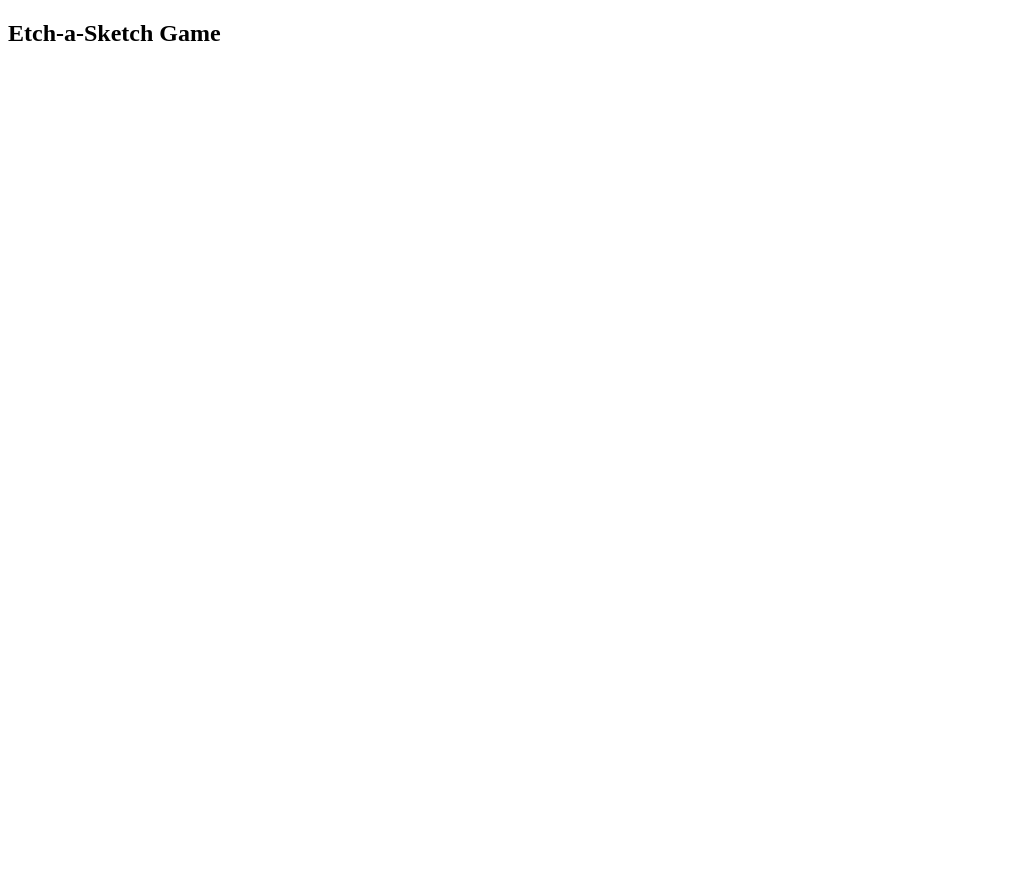
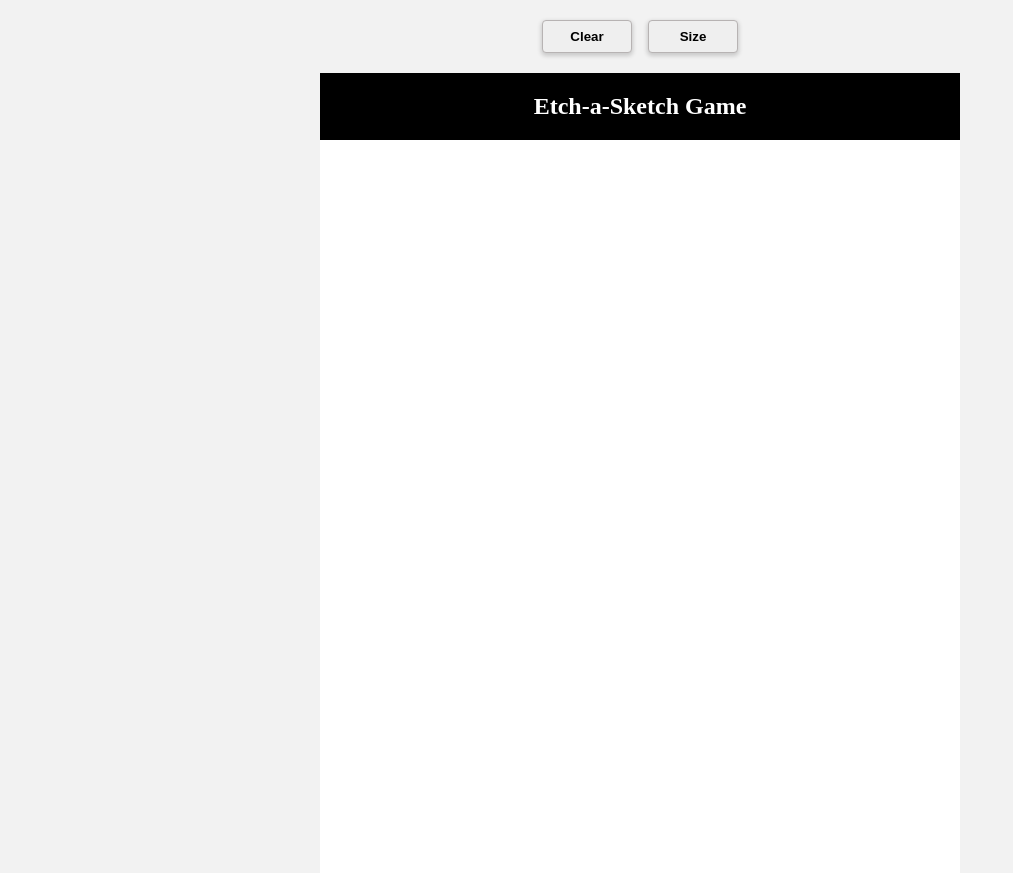
Before and after one commit to aldirany2/Etch-a-Sketch, a plain HTML site: page index.html in a window 1280 px wide. Shown: the whole page, without its empty margins (0-1013 px from the left). Before the commit the page ends 800 px from the top, so only its background shows below. Drawn offline with Linux system fonts and the light colour scheme.

Commit message:
upload my first load

```diff
--- a/custom.js
+++ b/custom.js
@@ -1 +1,20 @@
 let content = document.querySelector(".mainContent");
+let total  = 16*16;
+// let width = content.clientWidth;
+// let height = content.clientHeight;
+
+// let cellSize = 10;
+
+// let cols = Math.floor(width / cellSize);
+// let rows = Math.floor(height / cellSize);
+// let total = rows * cols;
+
+for(i=0; i<=total; i++){
+    const grid = document.createElement("div");
+    grid.className ="cell";
+    content.appendChild(grid);
+
+    grid.addEventListener("mouseover", (e)=>{
+        e.target.style.backgroundColor="red"
+    })
+}
--- a/index.html
+++ b/index.html
@@ -3,13 +3,20 @@
 <head>
     <meta charset="UTF-8">
     <meta name="viewport" content="width=device-width, initial-scale=1.0">
+    <link rel="stylesheet" href="style.css">
     <title>Etch-a-Sketch</title>
 </head>
 <body>
 
     <section class="container">
-        <h2>Etch-a-Sketch Game</h2>
-        <div class="mainContent"></div>
+        <div class="btns">
+            <button>clear</button>
+            <button onclick="size()">size</button>
+        </div>
+        <div class="game">
+            <h2>Etch-a-Sketch Game</h2>
+            <div class="mainContent"></div>
+        </div>
     </section>
 
     <script src="/custom.js"></script>
--- /dev/null
+++ b/style.css
@@ -0,0 +1,69 @@
+body {
+    margin: 0;
+    padding: 0;
+    background-color: #f2f2f2;
+    display: flex;
+    justify-content: center;
+    align-items: center;
+}
+
+.container {
+    width: 50%;
+    height: 100vh;
+    padding: 0;
+}
+
+.btns{
+    margin: 20px ;
+    display: flex;
+    justify-content: center;
+    align-items: center;
+    gap: 16px;
+
+}
+
+.btns button{
+    padding: 8px 15px;
+    min-width: 90px;
+    border: 1px solid #b7b3b3;
+    border-radius: 4px;
+    text-transform: capitalize;
+    font-weight: 700;
+    box-shadow: 0 2px 4px 1px #0000002b;
+    cursor: pointer;
+}
+
+.game {
+    display: flex;
+    background-color: #fff;
+    flex-direction: column;
+    /* justify-content: center;
+    align-items: center; */
+    width: 100%;
+    height: 100%;
+}
+
+.container h2 {
+    background-color: #000;
+    color: #fff;
+    width: 100%;
+    box-sizing: border-box;
+    padding: 20px 12px;
+    margin: 0;
+    margin-bottom: 16px;
+    text-align: center;
+    height: fit-content;
+}
+
+.mainContent {
+    display: grid;
+    grid-template-columns: repeat(auto-fit, 10px);
+    height: 100%;
+    width: 100%;
+    overflow: hidden;
+}
+
+/* .cell {
+    width: 10px;
+    height: 10px;
+} */
```
